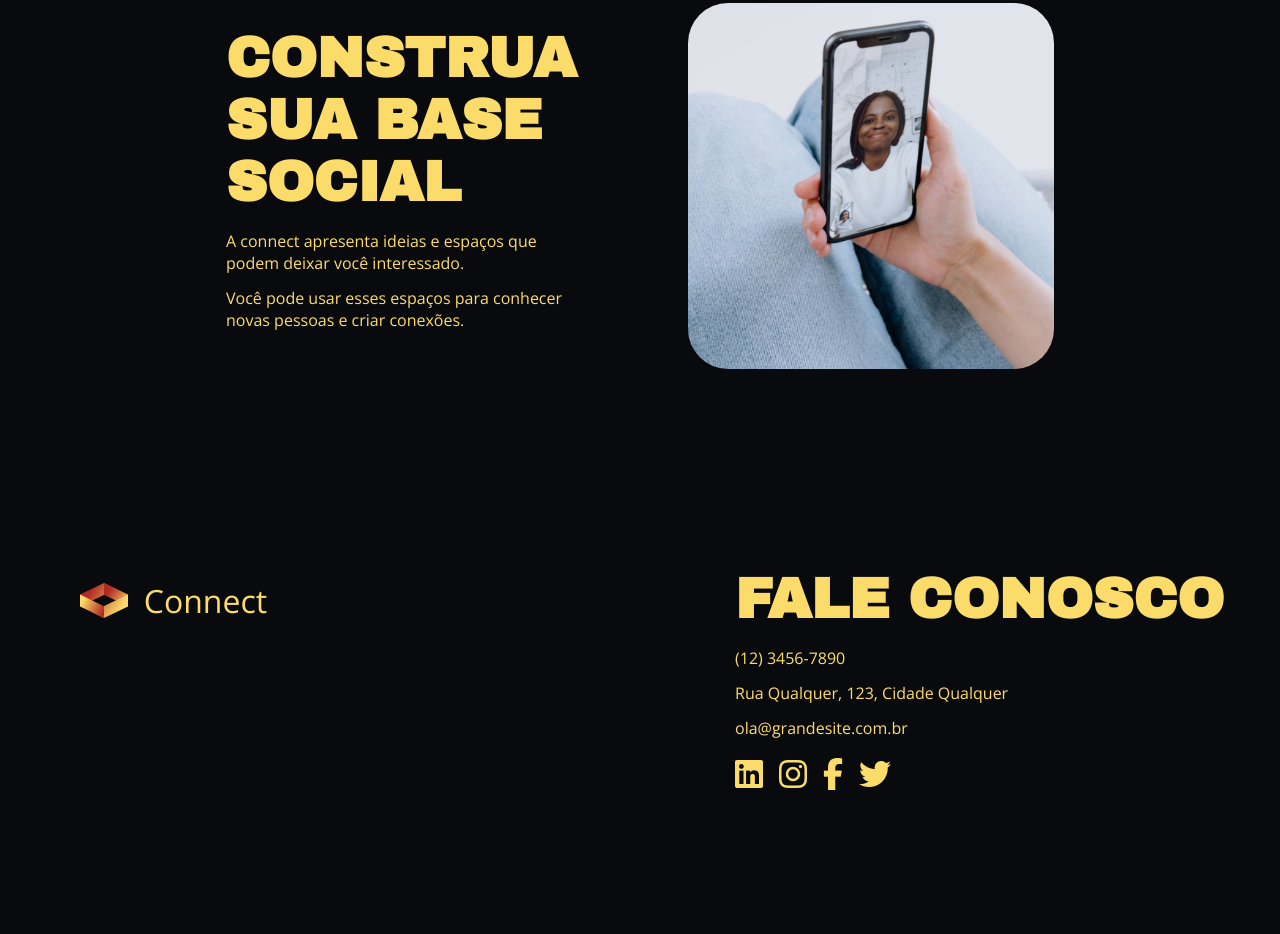
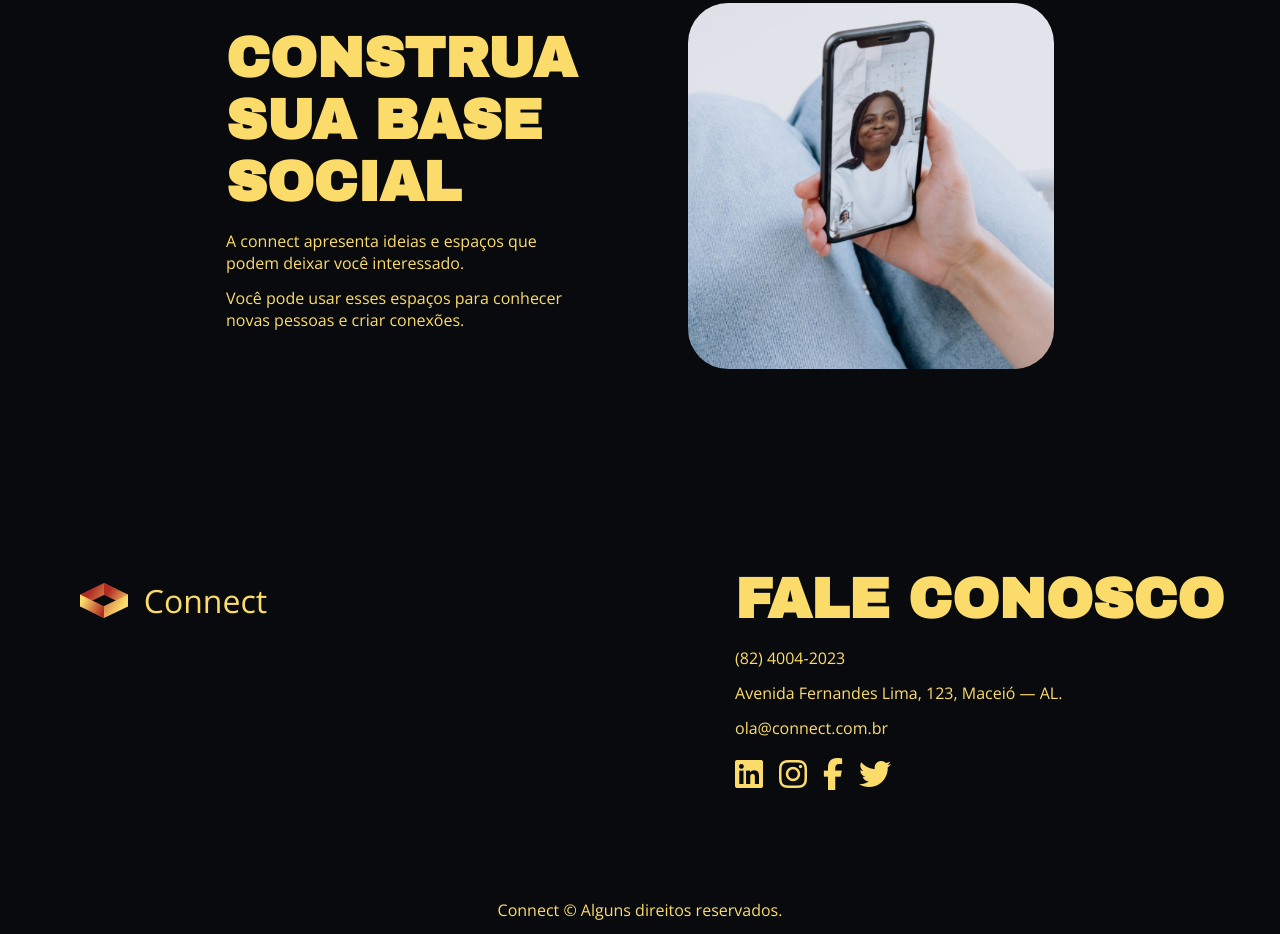
Before and after one commit to klevessonroseno/connect, a plain HTML site: page index.html in a window 1280 px wide. Shown: the part 2354-3288 px from the top of the page. Before the commit the page ends 3253 px from the top, so only its background shows below. Drawn offline with nearby package versions, Linux system fonts and the light colour scheme.

Commit message:
Atualizando

```diff
--- a/css/style.css
+++ b/css/style.css
@@ -104,7 +104,7 @@ a {
 
 @media (max-width:370px) {
   .text-side {
-    order: 0;
+    order: -1;
   }
 
   .img-side {
--- a/index.html
+++ b/index.html
@@ -84,7 +84,8 @@
     </div>
   </section>
 
-  <footer class="footer">
+  <footer>
+    <div class="footer">
       <div class="logo">
         <a href="#">
           <img src="img/logo.svg" alt="">
@@ -94,13 +95,13 @@
       <div>
         <h2>FALE CONOSCO</h2>
         <p>
-        (12) 3456-7890
+          (82) 4004-2023
         </p>
         <p>
-        Rua Qualquer, 123, Cidade Qualquer
+          Avenida Fernandes Lima, 123, Maceió — AL.
         </p>
         <p>
-        ola@grandesite.com.br
+          ola@connect.com.br
         </p>
         <ul>
           <li><a href="#"><i class="fa-brands fa-linkedin"></i></a></li>
@@ -109,6 +110,10 @@
           <li><a href="#"><i class="fa-brands fa-twitter"></i></a></li>
         </ul>
       </div>
+    </div>
+    <p class="text-center">
+      Connect &copy Alguns direitos reservados.
+    </p>
   </footer>
 
 </body>
```
Lines whose indentation alone changed are shown as unchanged.
